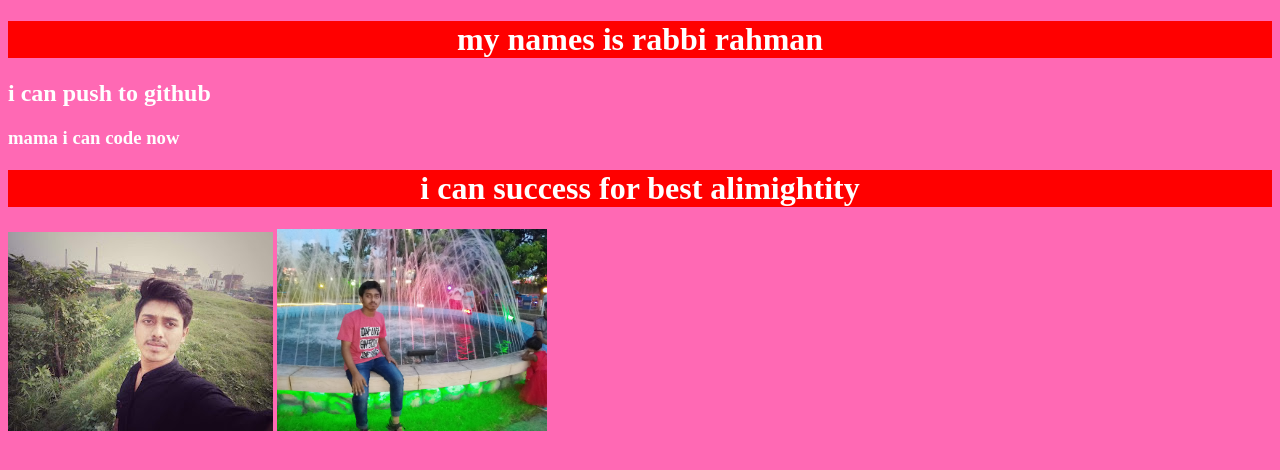
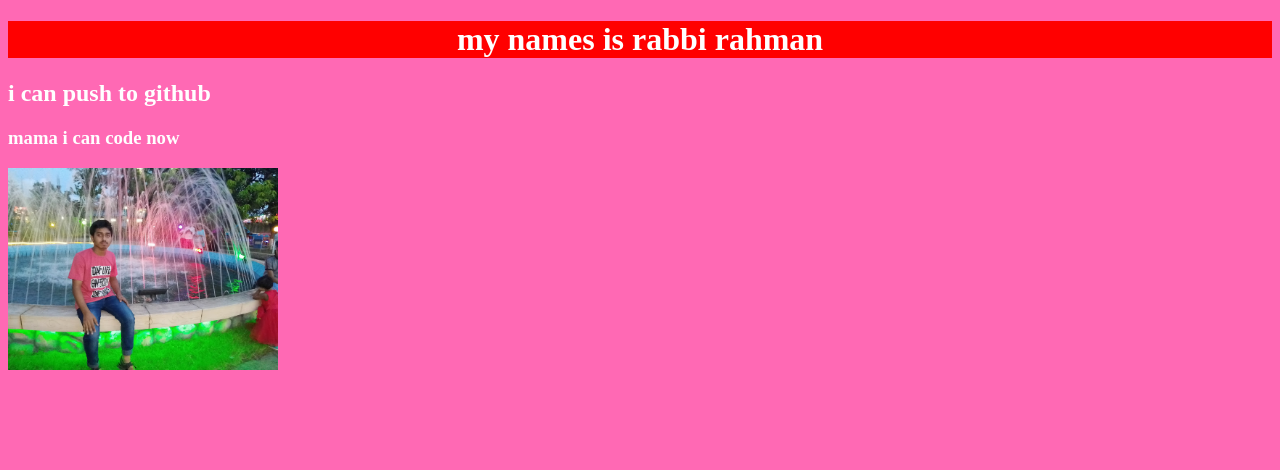
Before and after one commit to rabbi-rahman/my-second-repo, a plain HTML site: page index.html in a window 1280 px wide. Drawn offline with Linux system fonts and the light colour scheme.

Commit message:
chagne data

```diff
--- a/index.html
+++ b/index.html
@@ -14,11 +14,9 @@
         <h1> my names is rabbi rahman </h1>
         <h2>i can push to github </h2>
         <h3>mama i can code now  </h3>
-      <h1>i can success for best alimightity  </h1>
             </div>
 
             <div>
-            <img src="images/pic2.jpg" alt="">
                 <img width="270px" src="images/pic3.jpg" alt="">
 
 
```
Lines whose indentation alone changed are shown as unchanged.
